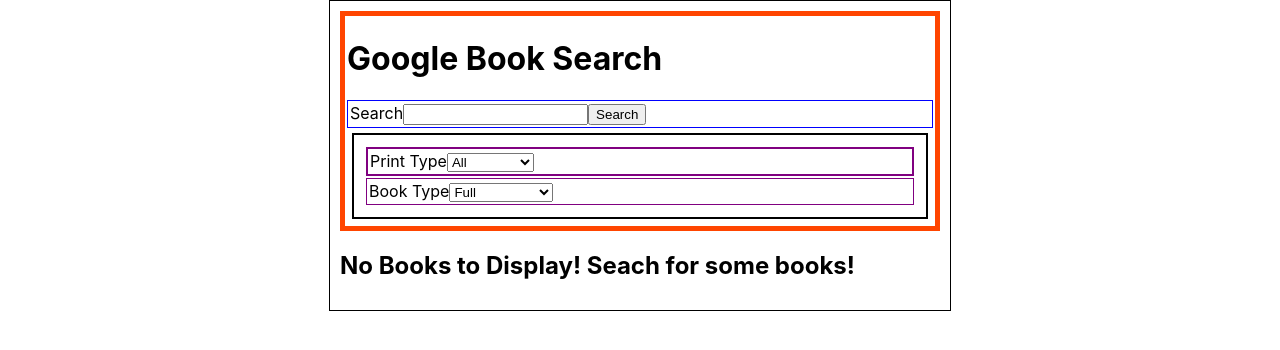
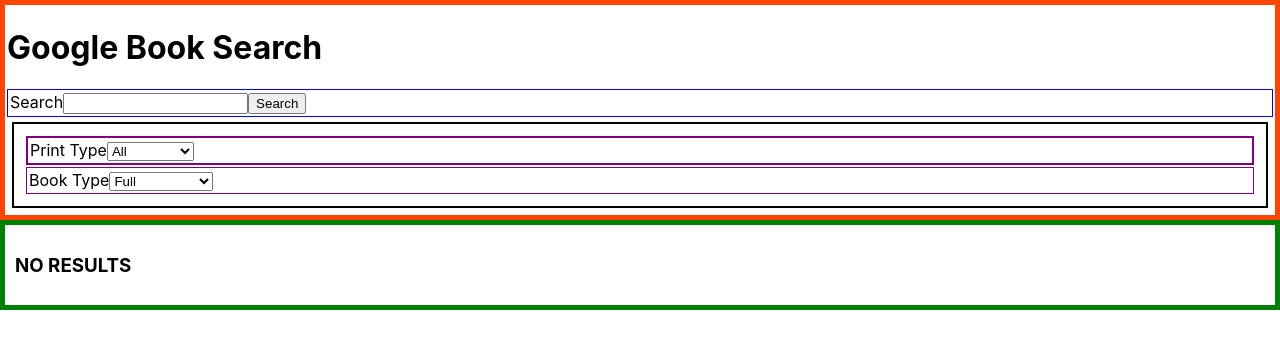
Before and after one commit to Britt22walk/google_book_search, a React (Create React App) app: page / in a window 1280 px wide. Shown: the top 350 px of the page. Built offline with nearby package versions, Linux system fonts and the light colour scheme.

Commit message:
comitted all changes, working app. Need to fix api call

```diff
--- a/src/App.js
+++ b/src/App.js
@@ -3,7 +3,7 @@
 import SearchHeader from "./components/SearchHeader/SearchHeader";
 import BookResultList from "./components/BookResultList/BookResultList";
 
-/*const books = [
+const books = [
   {
     title: "Henry the VII",
     image: "books.jpeg",
@@ -20,16 +20,16 @@
     description:
       "Lorem ipsum dolor sit amet, consectetur adipiscing elit, sed do eiusmod tempor incididunt ut labore et dolore magna aliqua. Ut enim ad minim veniam, quis nostrud exercitation ullamco laboris nisi ut aliquip ex ea commodo consequat. ",
   },
-];*/
+];
 
 class App extends Component {
   constructor(props) {
     super(props);
     this.state = {
       books: [],
-      searchTerm: "",
       bookFilter: "partial",
       printFilter: "all",
+      searchTerm: "",
     };
   }
 
@@ -43,6 +43,7 @@
   handleSearchButtonClick = (event) => {
     console.log("Search button was clicked!");
     event.preventDefault();
+
     const apiKey = "&key=AIzaSyDVNILpaEUyEjBltP4Hn3_6xQR4r-DSuaQ";
     const searchUrl = "https://www.googleapis.com/books/v1/volumes?";
     const params = {
@@ -61,6 +62,7 @@
     const queryString = formatQueryParams(params);
 
     const url = searchUrl + queryString + apiKey;
+    console.log(url);
 
     fetch(url)
       .then((response) => {
@@ -71,6 +73,7 @@
       })
       .then((response) => response.json())
       .then((data) => {
+        console.log(data);
         this.setState({
           books: data,
         });
@@ -95,7 +98,7 @@
   }
 
   render() {
-    const bookList = this.state.books.length ? (
+    return (
       <div>
         <SearchHeader
           handleSearchButtonClick={this.handleSearchButtonClick}
@@ -112,25 +115,7 @@
         />
         <BookResultList books={this.state.books} />
       </div>
-    ) : (
-      <div>
-        <SearchHeader
-          handleSearchButtonClick={this.handleSearchButtonClick}
-          searchTerm={this.state.searchTerm}
-          bookFilter={this.state.bookFilter}
-          printFilter={this.state.printFilter}
-          handlePrintFilterChange={(printOption) =>
-            this.updatePrintFilter(printOption)
-          }
-          handleBookFilterChange={(bookOption) =>
-            this.updateBookFilter(bookOption)
-          }
-          handleSearch={(userInput) => this.updateSearchTerm(userInput)}
-        />
-        <h2>No Books to Display! Seach for some books!</h2>
-      </div>
     );
-    return <main className="App">{bookList}</main>;
   }
 }
 
--- a/src/components/BookResultList/BookResultList.js
+++ b/src/components/BookResultList/BookResultList.js
@@ -5,10 +5,13 @@
 class BookResultList extends Component {
   render() {
     const { books } = this.props;
-    const bookList = books.items.map((book, idx) => (
-      <BookResultItem {...book} key={idx} />
-    ));
-    console.log("This is running" + bookList);
+    console.log("Booklist is populating...", books);
+    const bookList = books.length ? (
+      books.map((book, idx) => <BookResultItem {...book} key={idx} />)
+    ) : (
+      <h3>NO RESULTS</h3>
+    );
+
     return <div className="bookResultList">{bookList}</div>;
   }
 }
```
